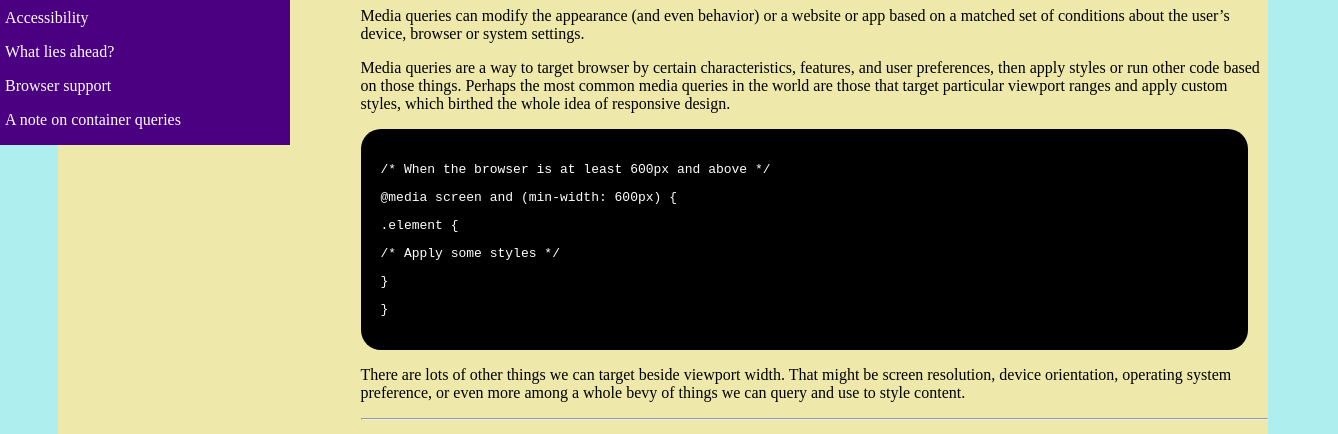
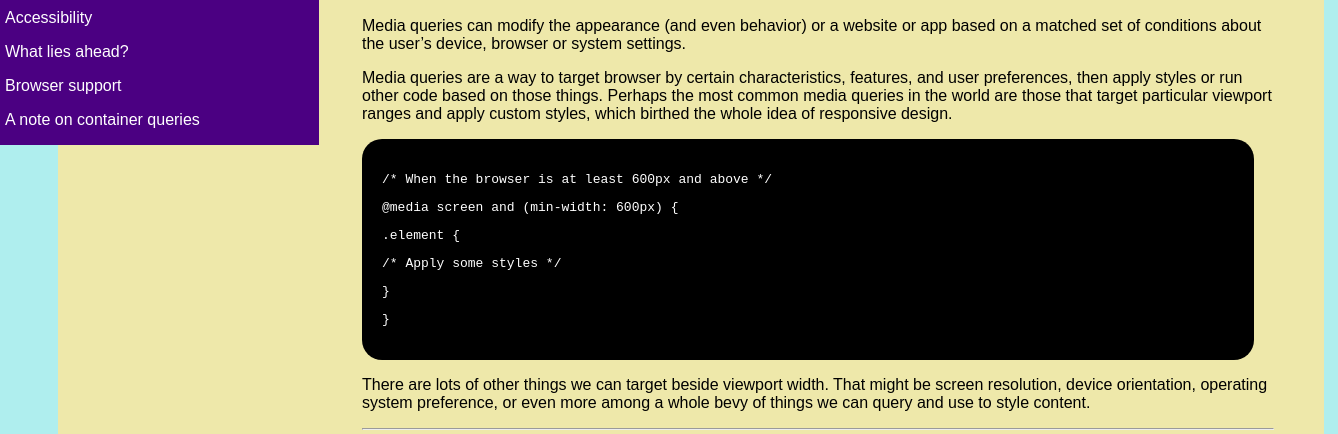
Before and after one commit to arispretz/Technical-Documentarion-Page, a plain HTML site: page index.html in a window 1280 px wide. Shown: the part 229-663 px from the top of the page, 1338 px wide, since content can reach past the window. Drawn offline with Linux system fonts and the light colour scheme.

Commit message:
Update style.css

```diff
--- a/style.css
+++ b/style.css
@@ -1,5 +1,3 @@
-<style>
-
 html {
   font-family: sans-serif;
   text-decoration: none;
@@ -37,7 +35,8 @@ navbar {
 body {
   background-color: paleturquoise;
   width: 100%;
-  padding-right: 20px;
+  padding-right: 50px;
+  margin-right: 20px;
   overflow-x: hidden;
 }
 
@@ -51,8 +50,8 @@ main  {
 
 #main-doc {
   display: table;
-  width: 100%
-  padding: 20px;
+  width: 95%;
+  padding-right: 50px;
   justify-content: center;
   background-color: palegoldenrod;
 }
@@ -60,13 +59,13 @@ main  {
 #container {
   float: right;
   width: 75%
-    }
+}
 
 aside {
   float: left;
-  width: 25%
+  width: 25%;
   font-size: 16px;
-    }
+}
 
 table {
   border-collapse: collapse;
@@ -105,5 +104,3 @@ footer {
   text-align: end;
   padding: 10px;
 }
-
-</style>
```
